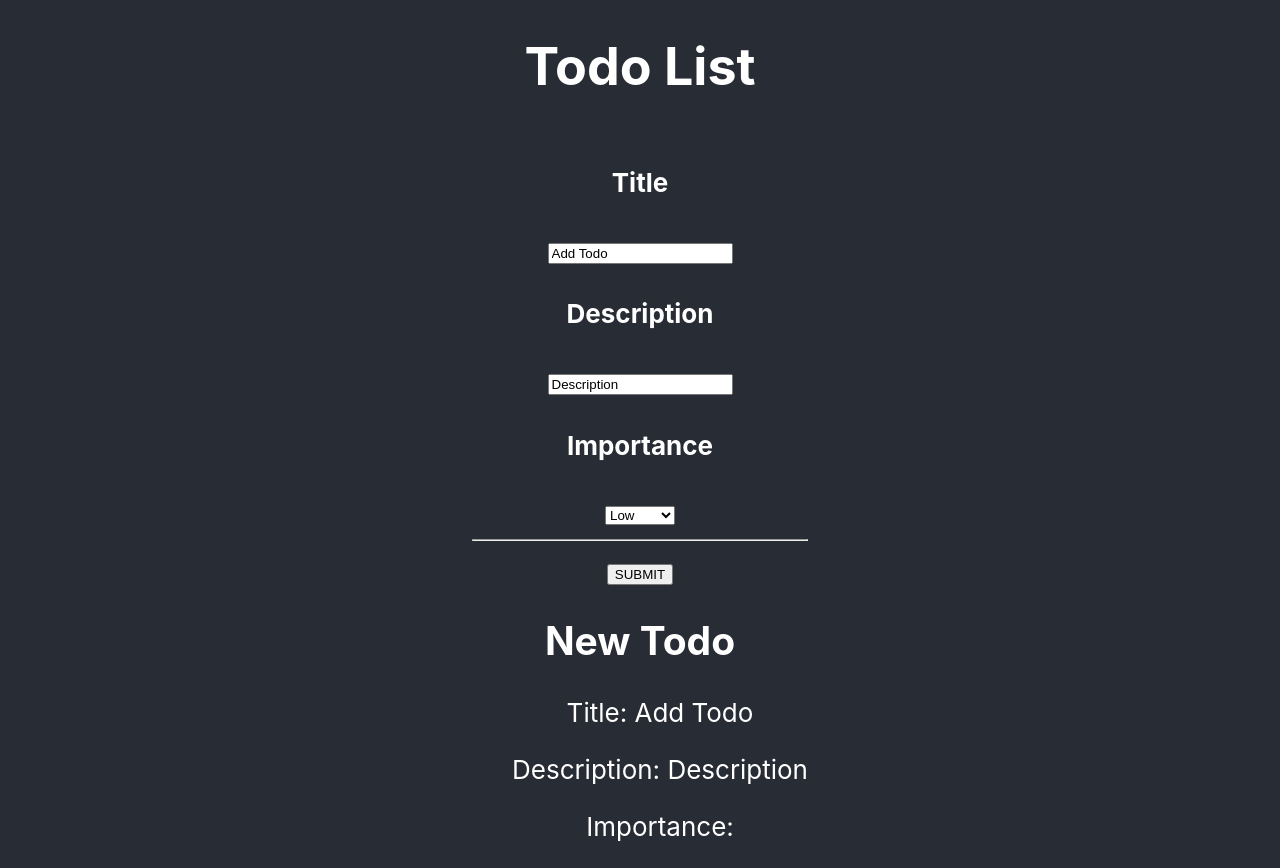
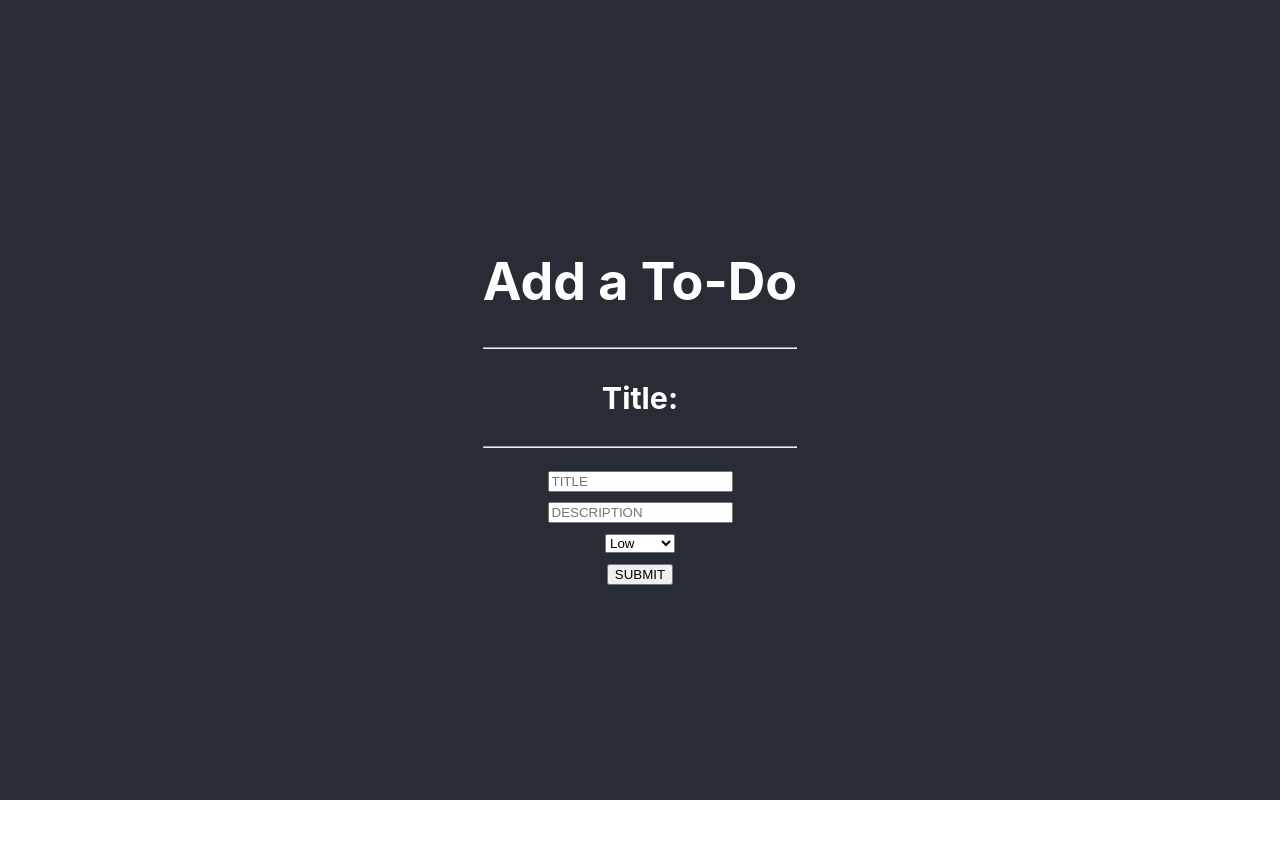
Before and after one commit to geekbutchic/react-todos, a React (Create React App) app: page / in a window 1280 px wide. After the commit the page ends 800 px from the top, so only its background shows below. Built offline with nearby package versions, Linux system fonts and the light colour scheme.

Commit message:
updates to accept full changes when adding todo, also removes unique key prop err

```diff
--- a/package.json
+++ b/package.json
@@ -9,6 +9,7 @@
     "react": "^18.1.0",
     "react-dom": "^18.1.0",
     "react-scripts": "5.0.1",
+    "react-select": "^5.3.2",
     "web-vitals": "^2.1.4"
   },
   "scripts": {
--- a/src/App.js
+++ b/src/App.js
@@ -5,7 +5,6 @@ function App() {
   return (
     <div className="App">
       <header className="App-header">
-        <h1>Todo List</h1>
         <ToDoComponent />
       </header>
     </div>
@@ -13,83 +12,105 @@ function App() {
 }
 
 const ToDoComponent = () => {
-  const [title, setTitle] = useState("Add Todo");
-  const [description, setDescription] = useState("Description");
-  const [importance, setImportance] = useState();
-  const [submit, setSubmit] = useState([{
-    title : "",
-    description: "",
-    importance: "",
-}]);
+  const [title, setTitle] = useState("");
+  const [description, setDescription] = useState("");
+  const [importance, setImportance] = useState("");
+  const [tasks, setTasks] = useState([]);
+
+  const importanceOptions = [
+    {
+      title: "Low",
+      value: "Low",
+    },
+    {
+      title: "Medium",
+      value: "Medium",
+    },
+    {
+      title: "High",
+      value: "High",
+    },
+  ];
 
   return (
     <div className="app-container">
-      <div id="title">
-        <h4>Title</h4>
-        {/* Title Input */}
+      <h1>Add a To-Do</h1>
+      <hr></hr>
+      <h3>Title: {title}</h3>
+      <p>{description}</p>
+      {importance}
+      <hr></hr>
+      {tasks.map((task, index) => {
+        return (
+          <div
+          key={index.toString()}
+          >
+            <h3>Title: {task.title}</h3>
+            <p>{task.description}</p>
+            <p>{task.importance}</p>
+            <hr></hr>
+          </div>
+        )
+      })}
+      <div>
         <input
-          id="text-input"
+          type="text"
           value={title}
+          placeholder="TITLE"
           onChange={(e) => {
             setTitle(e.target.value);
-            console.log(e.target.value);
+            console.log(title);
           }}
         ></input>
       </div>
-      {/* Description Input */}
       <div>
-        <h4>Description</h4>
         <input
-          id="text-input"
+          type="text"
           value={description}
+          placeholder="DESCRIPTION"
           onChange={(e) => {
             setDescription(e.target.value);
-            console.log(e.target.value);
+            console.log(description);
           }}
         ></input>
       </div>
-      {/* Importance Dropdown */}
-      <div>
-        <h4>Importance</h4>
       <select
-          id="input-field-importance"
-          value={importance}
       onChange={(e) => {
-            setImportance(e.target.value);
-            console.log(e.target.value);
+        setImportance(e.target.value)
       }}
       >
-          <option value="low">Low</option>
-          <option value="medium">Medium</option>
-          <option value="High">High</option>
+        {importanceOptions.map((importanceOption) => {
+          return (
+            <option
+              key={importanceOption.value}
+              value={importanceOption.value}
+              >
+              {importanceOption.title}
+            </option>
+            //WHAT MAP DOES UNDER THE HOOD
+            // <option value={"low"}>
+            //   {"Low"}
+            // </option>
+          )
+        })}
       </select>
-      </div>
-      <hr></hr>
       <div>
-      {/* Submit Button */}
         <button
-        id="submit-button"
-        value={submit}
         onClick={() => {
-          const todo = [...submit, title, description, importance]
-          setSubmit(todo)
+          const newTask = {
+            title: title,
+            description: description,
+            importance: importance
+          }
+          console.log(newTask);
+          const copyOfTask = [...tasks]
+          copyOfTask.push(newTask)
+          setTasks(copyOfTask)
         }}
         >
         SUBMIT
         </button>
       </div>
-      <h2>New Todo</h2>
-      {submit.map((todo) => {
-        return (
-          <div id={`${todo}-ID`}>
-            <ul>
-            <p>Title: {title}</p>
-            <p>Description: {description}</p>
-            <p>Importance: {importance}</p>
-            </ul>
-          </div>
-        )
-      })}
     </div>
   );
 };
```
Also changed, not shown: src/NOTES.MD (+4 -4 lines), 1 other file (tests, documents, lock files or other folders). Lines whose indentation alone changed are shown as unchanged.
